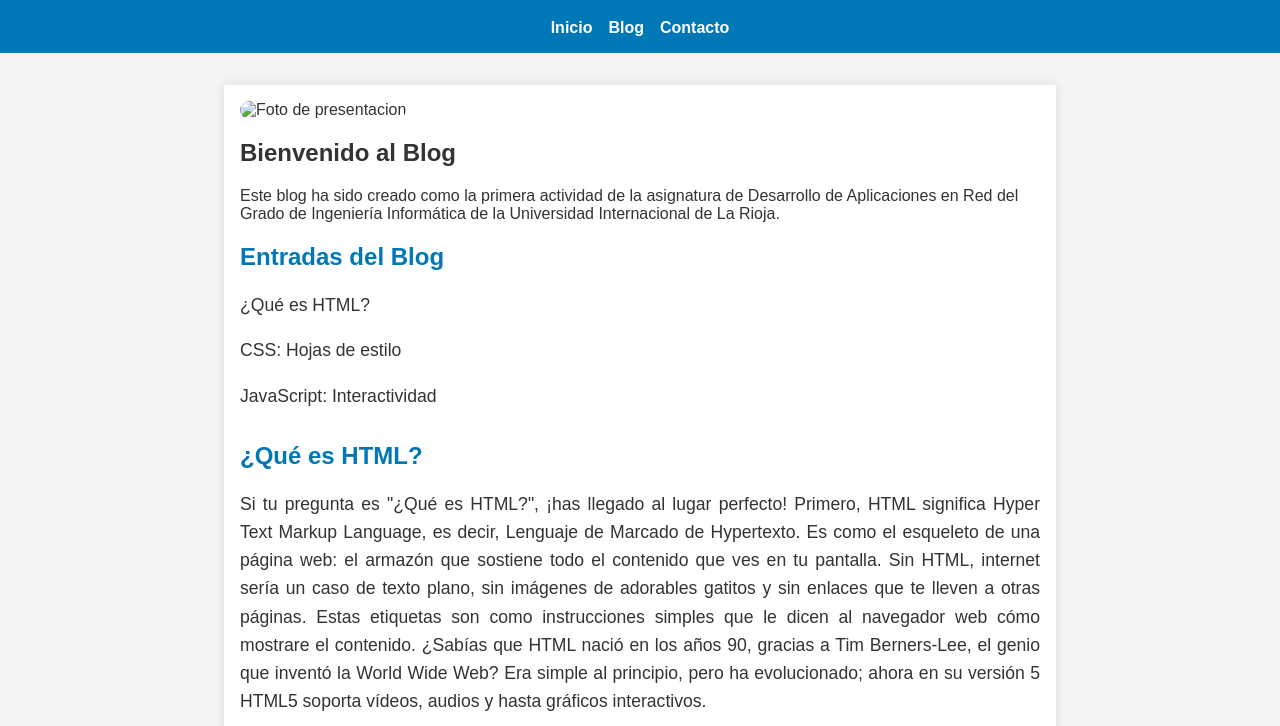
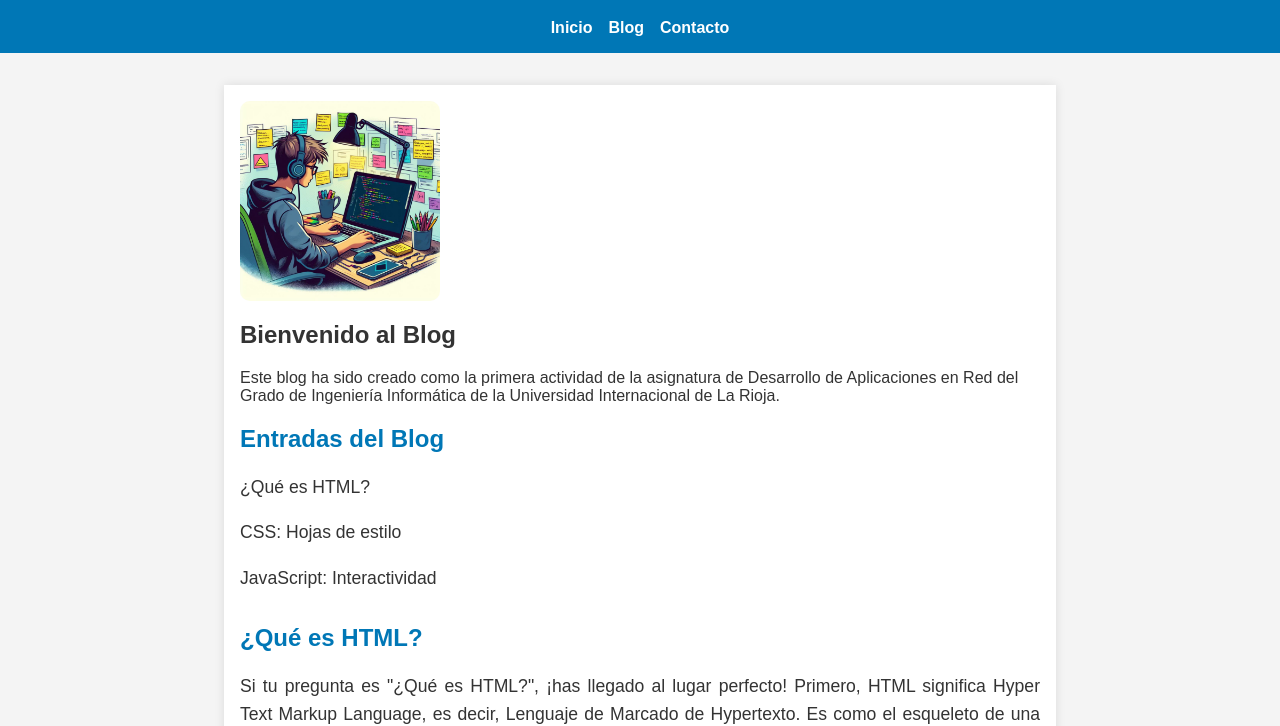
Before and after one commit to floboper/dar-blog, a plain HTML site: page index.html in a window 1280 px wide. Shown: the part 77-803 px from the top of the page. Drawn offline with Linux system fonts and the light colour scheme.

Commit message:
Poner foto de presentación
Se reajusta HTML y CSS para que aparezca la foto en el Inicio.

```diff
--- a/index.html
+++ b/index.html
@@ -24,7 +24,9 @@
 	<main>
 		<section class="presentacion">
 			<div class="contenedor">
-				<img src="tu-foto.jpg" alt="Foto de presentacion" />
+				<div class="foto">
+					<img src="img/index.jpg" alt="Foto de presentación" />
+				</div>
 				<div class="texto-presentacion">
 					<h2>Bienvenido al Blog</h2>
 					<p>Este blog ha sido creado como la primera actividad de la asignatura de Desarrollo de Aplicaciones en Red del Grado de Ingeniería Informática de la Universidad Internacional de La Rioja.</p>
--- a/style.css
+++ b/style.css
@@ -44,16 +44,22 @@ main{
 .presentacion .contenendor {
 	display: flex;
 	align-items: center;
+	justify-content: center;
 	gap: 2em;
+	flex-wrap: wrap;
 	margin-bottom: 2em;
 }
 
-.presentacion img {
+.presentacion .foto img {
 	border-radius: 10px;
 	width: 200px;
+	max-width: 100%;
+	display: block;
 }
 
 .presentacion .texto {
+	flex: 1;
+	min-width: 250px;
 	max-width: 600px;
 }
 
```
Also changed, not shown: img/index.jpg (added).
